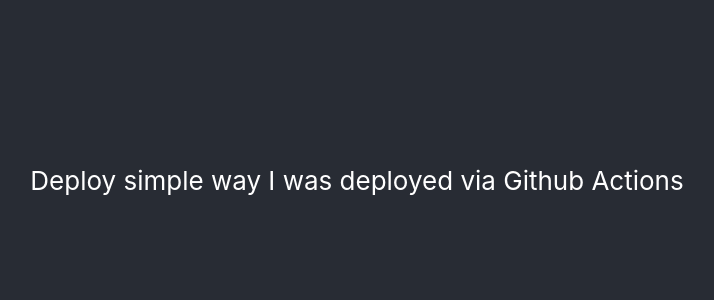
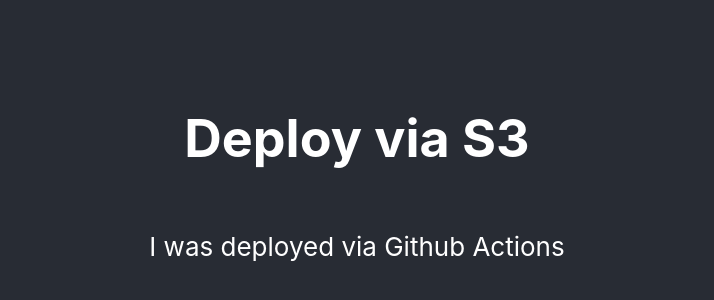
Before and after one commit to frontend-park-mail-ru/deploy-2021-1, a React (Create React App) app: page / in a window 1280 px wide. Shown: the part 220-520 px from the top of the page, without its empty margins (283-997 px from the left). Built offline with nearby package versions, Linux system fonts and the light colour scheme.

Commit message:
deploy via s3

```diff
--- a/src/App.js
+++ b/src/App.js
@@ -4,8 +4,10 @@
   return (
     <div className="App">
       <header className="App-header">
-        Deploy simple way
-        I was deployed via Github Actions
+        <h1>Deploy via S3</h1>
+        <p>
+          I was deployed via Github Actions
+        </p>
       </header>
     </div>
   );
```
